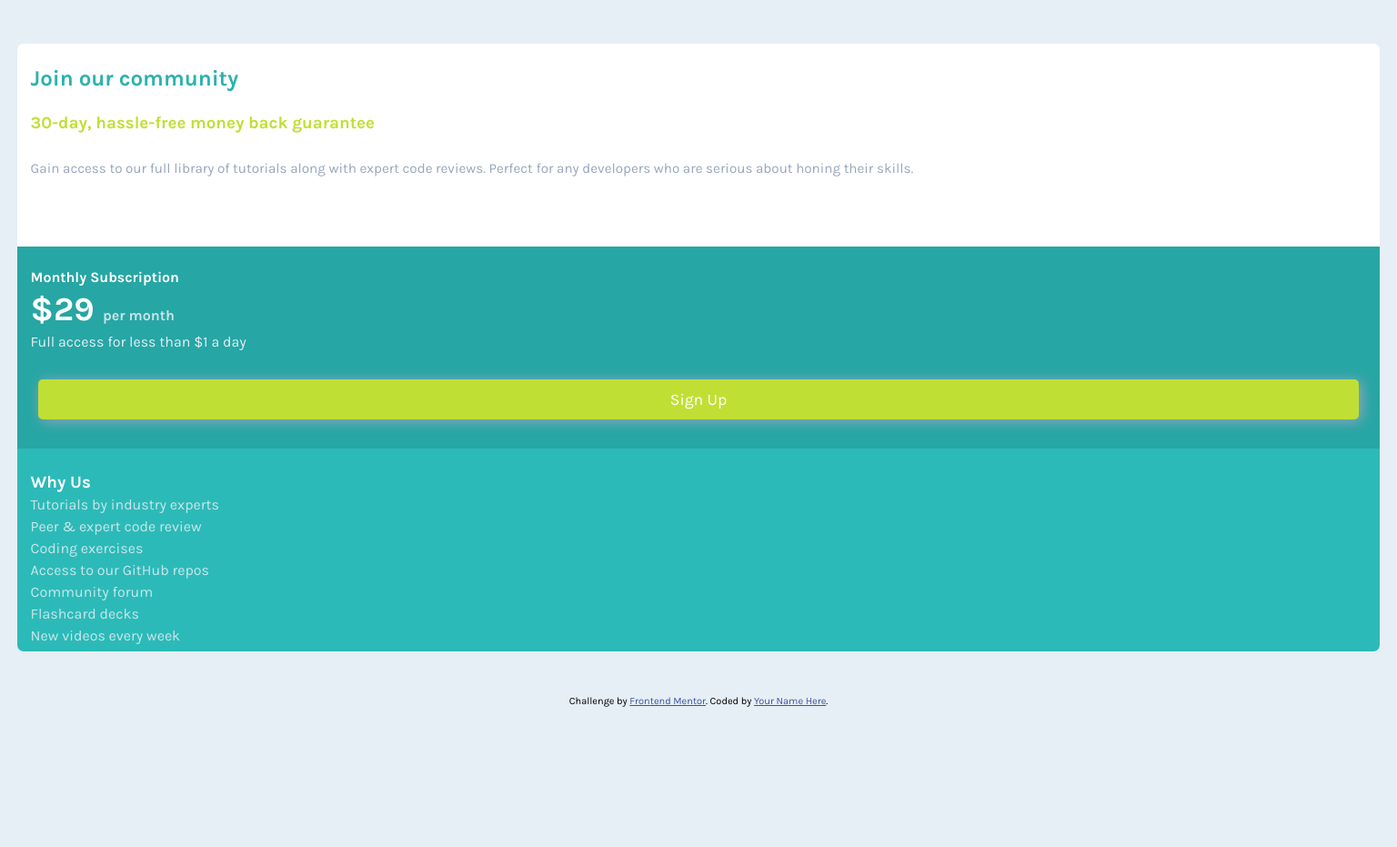
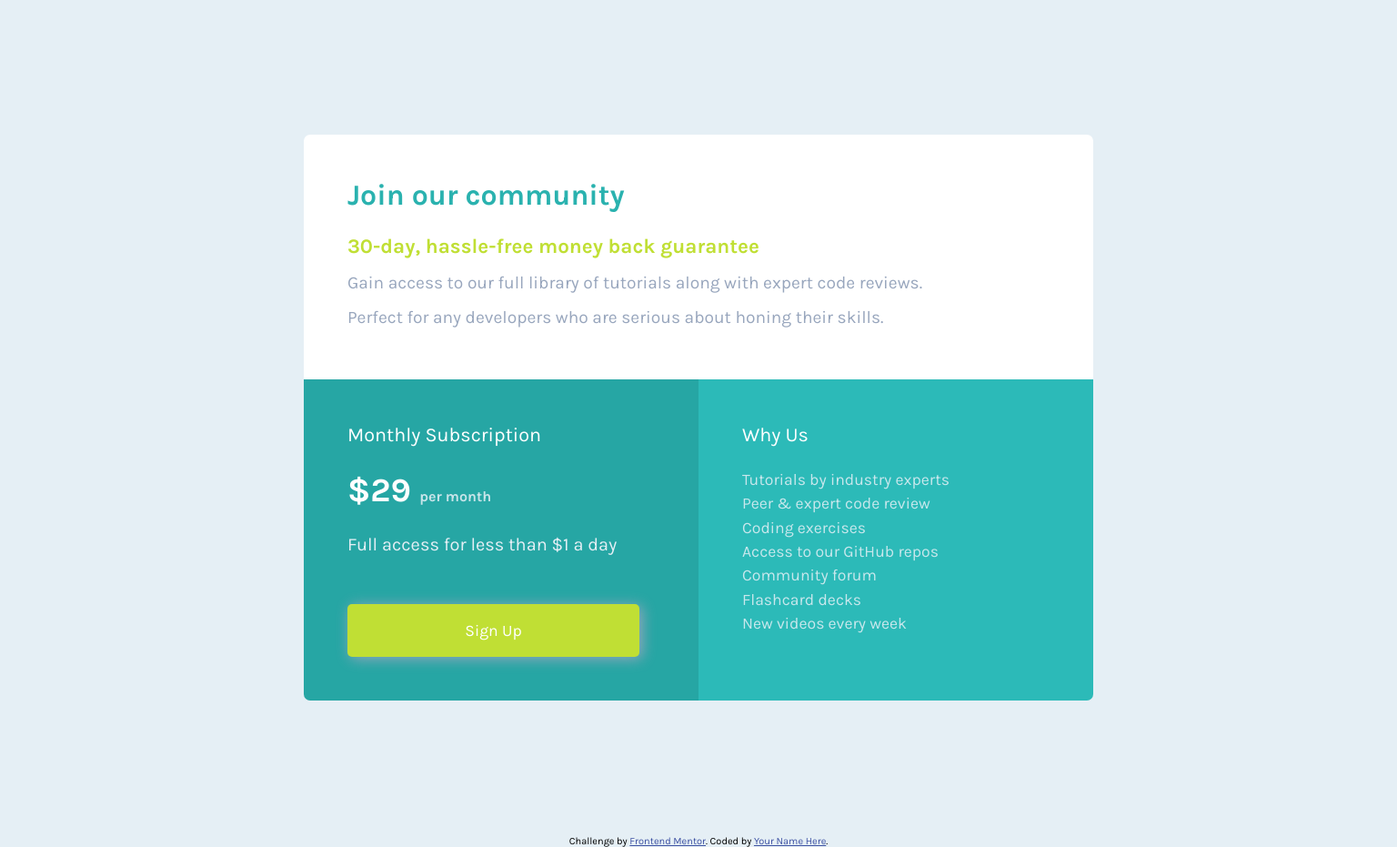
Before and after one commit to SJ-Nosrat/single-price-grid-component, a plain HTML site: page index.html in a window 1536 px wide. Shown: the whole page at 91% size. Before the commit the page ends 800 px from the top, so only its background shows below. Drawn offline with Linux system fonts and the light colour scheme.

Commit message:
completed

```diff
--- a/index.html
+++ b/index.html
@@ -5,8 +5,8 @@
   <!-- displays site properly based on user's device -->
   <meta name="viewport" content="width=device-width, initial-scale=1.0">
 
-   <!-- FAVICON ICON -->
-   <link rel="icon" type="image/png" sizes="32x32" href="./images/favicon-32x32.png">
+  <!-- FAVICON ICON -->
+  <link rel="icon" type="image/png" sizes="32x32" href="./images/favicon-32x32.png">
 
   <!-- GOOGLE FONTS -->
   <link href="https://fonts.googleapis.com/css2?family=Karla:wght@400;700&display=swap" rel="stylesheet">
@@ -27,7 +27,7 @@
         <h3 class="subtitle">30-day, hassle-free money back guarantee</h3>
         <p class="description">
           Gain access to our full library of tutorials along with expert code reviews.
-          Perfect for any developers who are serious about honing their skills.
+          <span>Perfect for any developers who are serious about honing their skills.</span>
         </p>
       </div>
 
--- a/styles.css
+++ b/styles.css
@@ -13,15 +13,16 @@ body {
 
 .card-container {
     display: grid;
-    grid-template-columns: 1fr;
-    grid-template-rows: 1fr .5fr 1fr;
+    grid-template-columns: 10% repeat(auto-fit, minmax(315px, 375px)) 10%;
+    /* grid-template-rows: 1fr .5fr 1fr; */
     grid-template-areas:
-                "top-card"
-                "middle-card"
-                "bottom-card";
-    margin: 3rem 1.2rem;
+                "... top-card     ..."
+                "... middle-card  ..."
+                "... bottom-card  ...";
+    margin: 3.7rem 0;
     justify-content: center;
     align-content: center;
+    height: 100vh;
 }
 /************************CARD STYLES ***********************/
 .join-card {
@@ -84,7 +85,7 @@ body {
     color: #ffffff;
     background-color: hsl(71, 73%, 54%);
     padding: .75rem .5rem;
-    margin: 2rem .5rem;
+    margin: 2rem 0;
     border-radius: 5px;
     box-shadow: 3px 2px 15px 0px hsl(218, 22%, 67%);
 }
@@ -95,20 +96,103 @@ body {
     padding: 1.5rem .9rem 0;
     border-bottom-left-radius: 7px;
     border-bottom-right-radius: 7px;
-    display: grid;
 }
 
 .why-title {
     color: #ffffff;
     margin-bottom: 0rem;
-    align-self: center;
 }
 
 .why-list {
     list-style-type: none;
     line-height: 1.5;
     color: rgba(229, 239, 245, 0.842);
+    margin: 1.5rem 0;
 }
 /************************FOOTER STYLES ***********************/
-.attribution { font-size: 11px; text-align: center; }
-.attribution a { color: hsl(228, 45%, 44%); }
+.attribution {
+    font-size: 11px; text-align: center;
+}
+
+.attribution a {
+    color: hsl(228, 45%, 44%);
+}
+
+/************************MEDIA QUERIES ***********************/
+@media (min-width: 1400px) {
+    .card-container {
+        display: grid;
+        grid-template-columns: .5fr .65fr .65fr .5fr;
+        /* grid-template-rows: .5fr .75fr .65fr .5fr; */
+        grid-template-areas:
+                    "...   ...    ...      ..."
+                    "... top-card top-card ..."
+                    "... middle-card bottom-card ..."
+                    "...  ...         ...        ...";
+        justify-content: center;
+    }
+
+    .join-card, .monthly-card,
+    .why-card {
+        padding: 3rem;
+    }
+
+    .join-card {
+        display: flex;
+        flex-direction: column;
+    }
+
+    .subtitle {
+        margin-bottom: .5rem;
+        font-size: 1.4rem;
+    }
+
+    .description span {
+        display: block;
+    }
+
+    .description {
+        font-size: 1.2rem;
+    }
+
+    .monthly-card {
+        /* justify-content: center; */
+        border-bottom-left-radius: 7px;
+    }
+
+    .month-title,
+    .why-title {
+        font-size: 1.35rem;
+        font-weight: 300;
+    }
+
+    .join-title {
+        font-size: 2rem;
+        font-weight: 700;
+    }
+
+    .price {
+        margin: 1rem 0;
+    }
+
+    .perks {
+        font-size: 1.25rem;
+        font-weight: 100;
+    }
+
+    .sign-btn {
+        width: 95%;
+        justify-self: start;
+        align-self: end;
+        margin: 2rem 0 0;
+        padding: 1.2rem 0;
+    }
+
+    .why-card {
+        border-bottom-left-radius: 0;
+    }
+
+    .why-list {
+        font-size: 1.1rem;
+    }
+}
```
